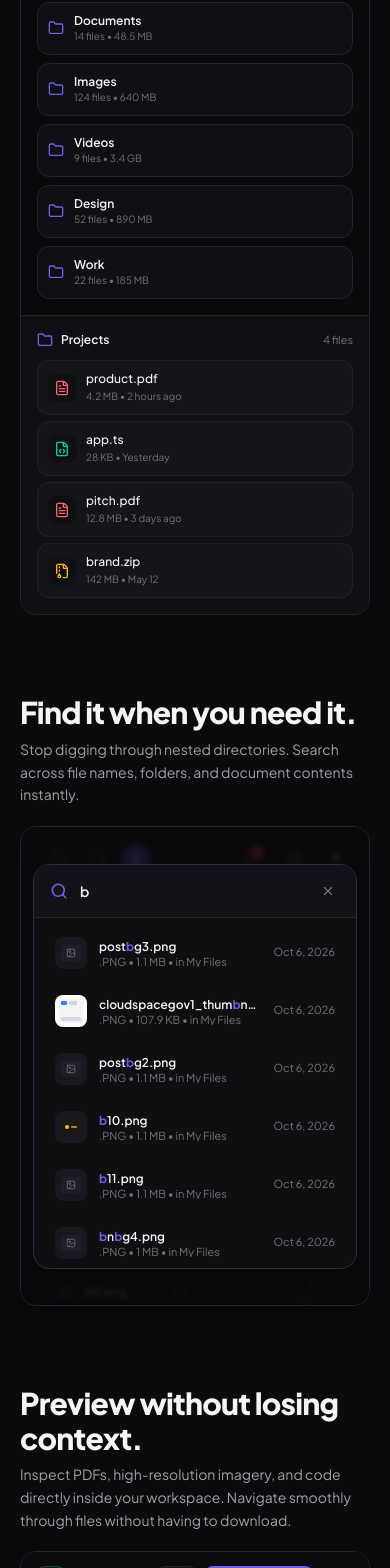
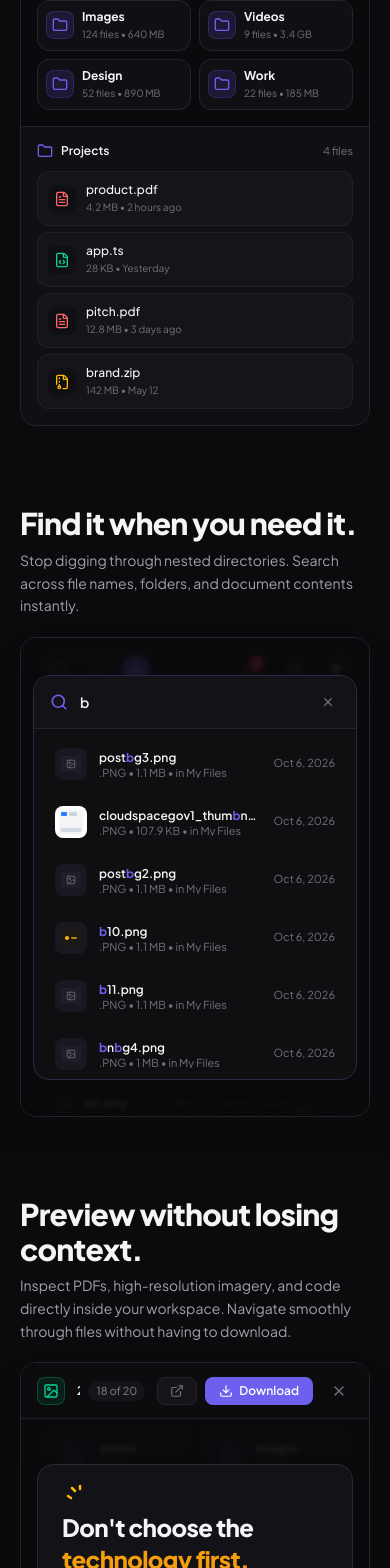
Before and after one commit to prashantkumarpro/cloudspacego, a Next.js app in the folder client/: page / in a window 390 px wide. Shown: the part 1700-3268 px from the top of the page. Built offline with nearby package versions, Linux system fonts and the light colour scheme; no server answers; a web font is replaced by a local one.

Commit message:
fix(landing): enforce responsive 2-column grid layout for folders on mobile and desktop views

```diff
--- a/client/components/landing/organize-section.tsx
+++ b/client/components/landing/organize-section.tsx
@@ -168,7 +168,7 @@ export function OrganizeSection() {
                   </span>
                 </div>
 
-                <div className="grid grid-cols-1 sm:grid-cols-2 gap-2">
+                <div className="grid grid-cols-2 gap-2 sm:gap-2.5">
                   {FOLDERS.map((folder, index) => {
                     const isSelected = folder.id === selectedFolderId
                     return (
@@ -184,20 +184,24 @@ export function OrganizeSection() {
                           transitionTimingFunction: 'cubic-bezier(0.16, 1, 0.3, 1)',
                           transitionDelay: `${index * 35}ms, ${index * 35}ms, 0ms, 0ms`
                         }}
-                        className={`flex items-center gap-2.5 p-2.5 rounded-xl border text-left cursor-pointer active:scale-[0.98] ${
+                        className={`flex items-center gap-2 sm:gap-2.5 p-2 sm:p-2.5 rounded-xl border text-left cursor-pointer active:scale-[0.98] transition-all min-w-0 ${
                           isSelected
-                            ? 'border-[#6E60EE] bg-[#1D1935]'
-                            : 'border-[#24242B] bg-[#101014] hover:bg-[#141419]'
+                            ? 'border-[#6E60EE] bg-[#1D1935] shadow-xs ring-1 ring-[#6E60EE]/50'
+                            : 'border-[#24242B] bg-[#101014] hover:bg-[#141419] hover:border-[#383842]'
                         }`}
                       >
-                        <Folder className="w-4 h-4 text-[#6E60EE] shrink-0" />
+                        <div className={`w-7 h-7 sm:w-8 sm:h-8 rounded-lg flex items-center justify-center shrink-0 ${
+                          isSelected ? 'bg-[#6E60EE]/20 border border-[#6E60EE]/40' : 'bg-[#1D1935] border border-[#6E60EE]/20'
+                        }`}>
+                          <Folder className="w-4 h-4 text-[#6E60EE]" />
+                        </div>
                         <div className="min-w-0 flex-1">
-                          <span className={`text-xs font-semibold block truncate ${
+                          <span className={`text-xs font-bold block truncate ${
                             isSelected ? 'text-[#6E60EE]' : 'text-[#F5F5F7]'
                           }`}>
                             {folder.name}
                           </span>
-                          <span className="text-[10px] text-[#71717A] block truncate">
+                          <span className="text-[10px] text-[#71717A] block truncate mt-0.5">
                             {folder.count} files • {folder.size}
                           </span>
                         </div>
--- a/client/components/landing/preview-section.tsx
+++ b/client/components/landing/preview-section.tsx
@@ -216,21 +216,23 @@ export function PreviewSection() {
               <h3 className="text-base font-bold text-[#F5F5F7] mb-4">My Files</h3>
 
               {/* Folders Row */}
-              <div className="grid grid-cols-2 sm:grid-cols-3 gap-3 mb-6">
-                <div className="flex items-center gap-3 p-3 rounded-xl border border-[#24242B] bg-[#141419]">
-                  <Folder className="w-6 h-6 text-[#6E60EE]" />
-                  <div>
-                    <span className="text-xs font-semibold text-[#F5F5F7] block">pkdev</span>
-                    <span className="text-[10px] text-[#71717A]">0 files</span>
+              <div className="grid grid-cols-2 sm:grid-cols-4 gap-3 mb-6">
+                {[
+                  { name: 'pkdev', files: '0 files' },
+                  { name: 'images', files: '0 files' },
+                  { name: 'docs', files: '0 files' },
+                  { name: 'videos', files: '0 files' }
+                ].map((folder) => (
+                  <div key={folder.name} className="flex items-center gap-2.5 p-3 rounded-xl border border-[#24242B] bg-[#101014] min-w-0">
+                    <div className="w-8 h-8 rounded-lg bg-[#1D1935] border border-[#6E60EE]/20 flex items-center justify-center text-[#6E60EE] shrink-0">
+                      <Folder className="w-4.5 h-4.5 text-[#6E60EE]" />
+                    </div>
+                    <div className="min-w-0">
+                      <span className="text-xs font-bold text-[#F5F5F7] block truncate">{folder.name}</span>
+                      <span className="text-[10px] text-[#71717A] block truncate">{folder.files}</span>
+                    </div>
                   </div>
-                </div>
-                <div className="flex items-center gap-3 p-3 rounded-xl border border-[#24242B] bg-[#141419]">
-                  <Folder className="w-6 h-6 text-[#6E60EE]" />
-                  <div>
-                    <span className="text-xs font-semibold text-[#F5F5F7] block">videos</span>
-                    <span className="text-[10px] text-[#71717A]">0 files</span>
-                  </div>
-                </div>
+                ))}
               </div>
 
               {/* Files Table Header */}
```
